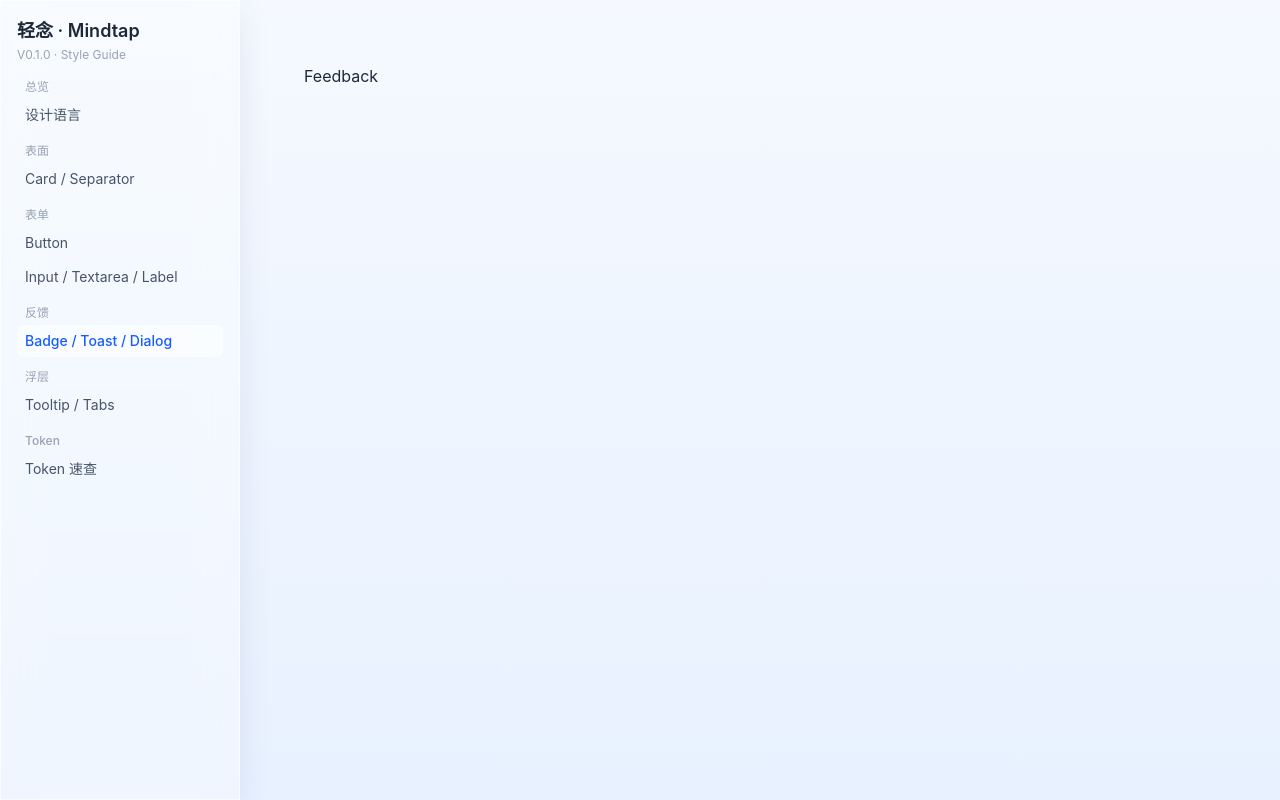
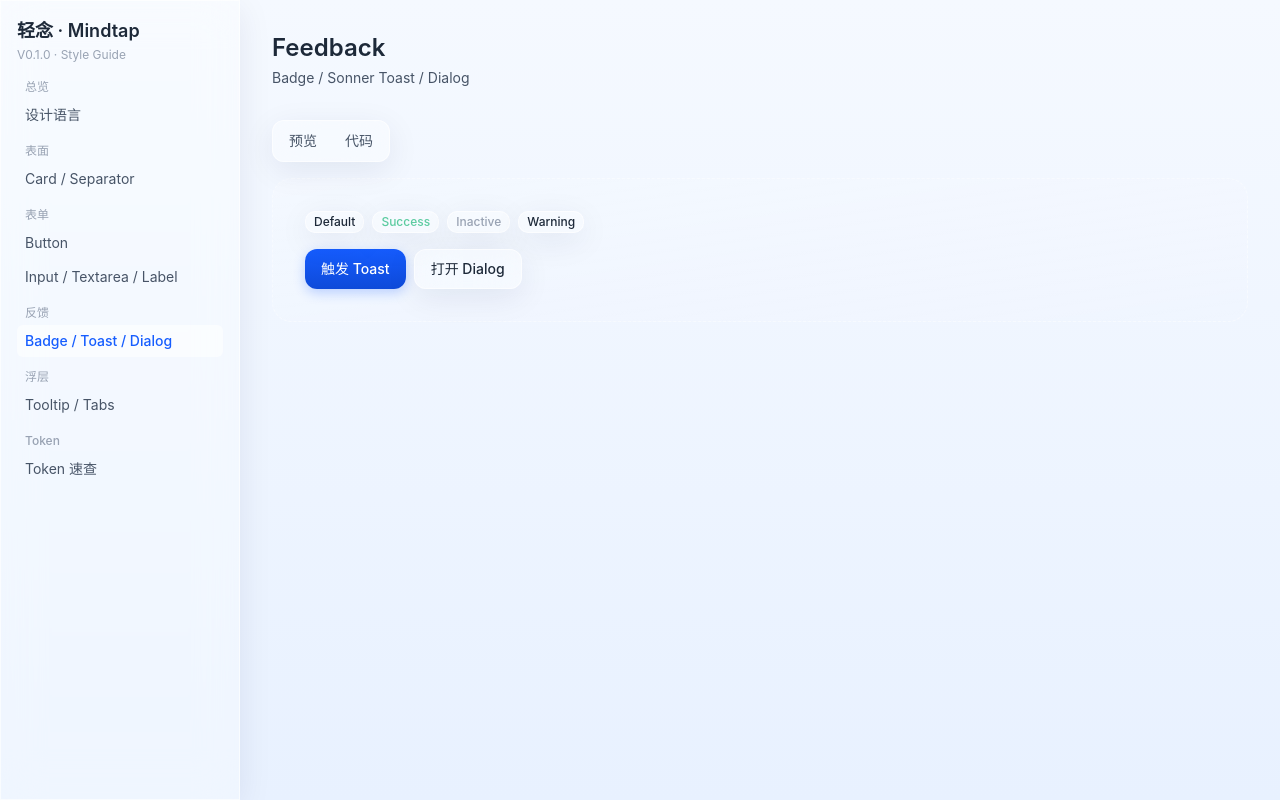
Before and after one commit to ahajason/mindtap, a React (Vite) app: page /feedback in a window 1280 px wide. Built offline with nearby package versions, Linux system fonts and the light colour scheme.

Commit message:
feat(route): Feedback page (Badge + Sonner + Dialog 三段式)

```diff
--- a/src/routes/Feedback.tsx
+++ b/src/routes/Feedback.tsx
@@ -1,7 +1,64 @@
-export default function Feedback() {
+import { useState } from 'react';
+import { toast } from 'sonner';
+import PageHeader from '@/components/style-guide/PageHeader';
+import LivePreview from '@/components/style-guide/LivePreview';
+import { TabsRoot, TabsList, TabsTrigger, TabsPanel } from '@/components/ui/tabs';
+import { Badge } from '@/components/ui/badge';
+import { Button } from '@/components/ui/button';
+import { DialogWrapper } from '@/components/ui/dialog';
+
+export default function FeedbackRoute() {
+  const [open, setOpen] = useState(false);
+
   return (
-    <div className="p-6">
-      <h1>Feedback</h1>
+    <div>
+      <PageHeader
+        title="Feedback"
+        description="Badge / Sonner Toast / Dialog"
+      />
+      <TabsRoot defaultValue="preview">
+        <TabsList>
+          <TabsTrigger value="preview">预览</TabsTrigger>
+          <TabsTrigger value="code">代码</TabsTrigger>
+        </TabsList>
+        <TabsPanel value="preview">
+          <LivePreview className="flex-col items-start gap-4">
+            <div className="flex items-center gap-2">
+              <Badge>Default</Badge>
+              <Badge variant="success">Success</Badge>
+              <Badge variant="inactive">Inactive</Badge>
+              <Badge variant="warning">Warning</Badge>
+            </div>
+            <div className="flex items-center gap-2">
+              <Button onClick={() => toast.success('保存成功')}>触发 Toast</Button>
+              <Button variant="secondary" onClick={() => setOpen(true)}>打开 Dialog</Button>
+            </div>
+            <DialogWrapper
+              open={open}
+              onOpenChange={setOpen}
+              title="确认操作"
+              description="此操作不可撤销,确定继续?"
+            >
+              <div className="flex justify-end gap-2">
+                <Button variant="ghost" onClick={() => setOpen(false)}>取消</Button>
+                <Button onClick={() => setOpen(false)}>确定</Button>
+              </div>
+            </DialogWrapper>
+          </LivePreview>
+        </TabsPanel>
+        <TabsPanel value="code">
+          <pre className="glass-l1 rounded-md p-4 text-xs text-text-1 overflow-x-auto">
+{`import { toast } from 'sonner';
+import { DialogWrapper } from '@/components/ui/dialog';
+
+toast.success('保存成功');
+
+<DialogWrapper open={open} onOpenChange={setOpen} title="确认" description="...">
+  ...
+</DialogWrapper>`}
+          </pre>
+        </TabsPanel>
+      </TabsRoot>
     </div>
   );
 }
```
